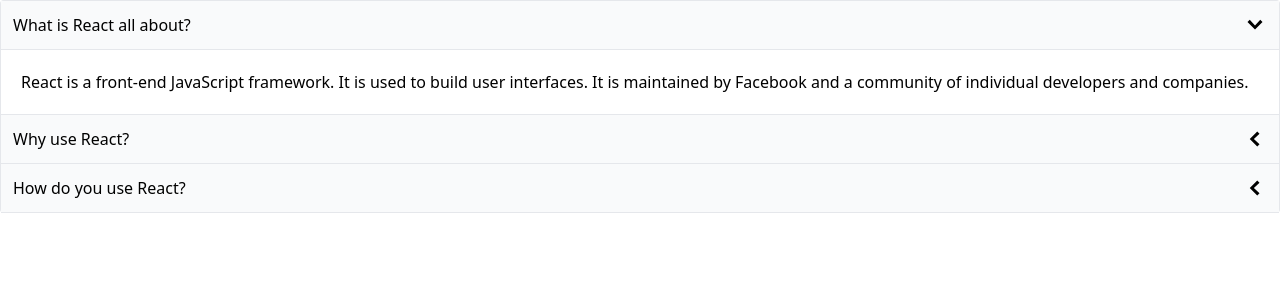
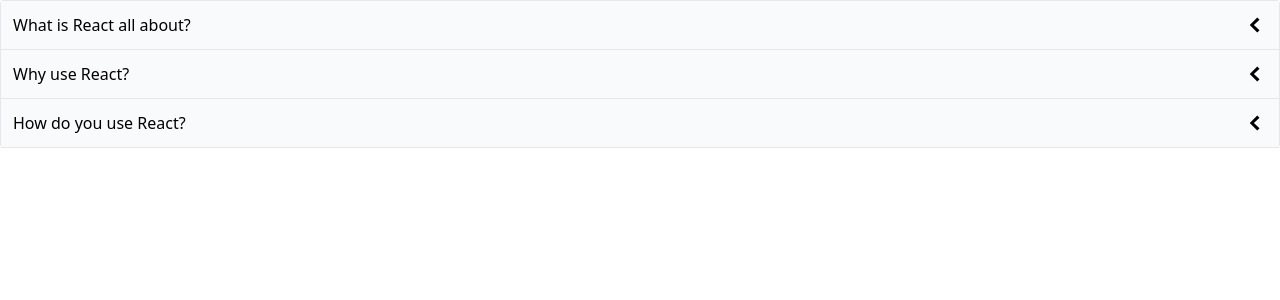
Before and after one commit to Dmitry1007/common-ui-components, a React (Create React App) app: page / in a window 1280 px wide. Shown: the top 300 px of the page. Built offline with nearby package versions, Linux system fonts and the light colour scheme.

Commit message:
Be able to toggle between expanded and collapsed content on the same item

```diff
--- a/src/components/Accordion.js
+++ b/src/components/Accordion.js
@@ -3,7 +3,7 @@ import { useState } from 'react';
 import { GoChevronDown, GoChevronLeft} from 'react-icons/go';
 
 function Accordion({ items }) {
-  const [expandedIndex, setExpandedIndex] = useState(0);
+  const [expandedIndex, setExpandedIndex] = useState(-1);
 
   const renderedItems = items.map((item, index) => {
     const isExpanded = index === expandedIndex;
@@ -12,7 +12,7 @@ function Accordion({ items }) {
       <div key={item.id}>
         <div
           className="flex justify-between p-3 bg-gray-50 border-b items-center cursor-pointer"
-          onClick={() => setExpandedIndex(index)}
+          onClick={isExpanded ? () => setExpandedIndex(-1) : () => setExpandedIndex(index)}
         >
           {item.label}
           <span className="text-2xl">{isExpanded ? <GoChevronDown /> : <GoChevronLeft />}</span>
```
